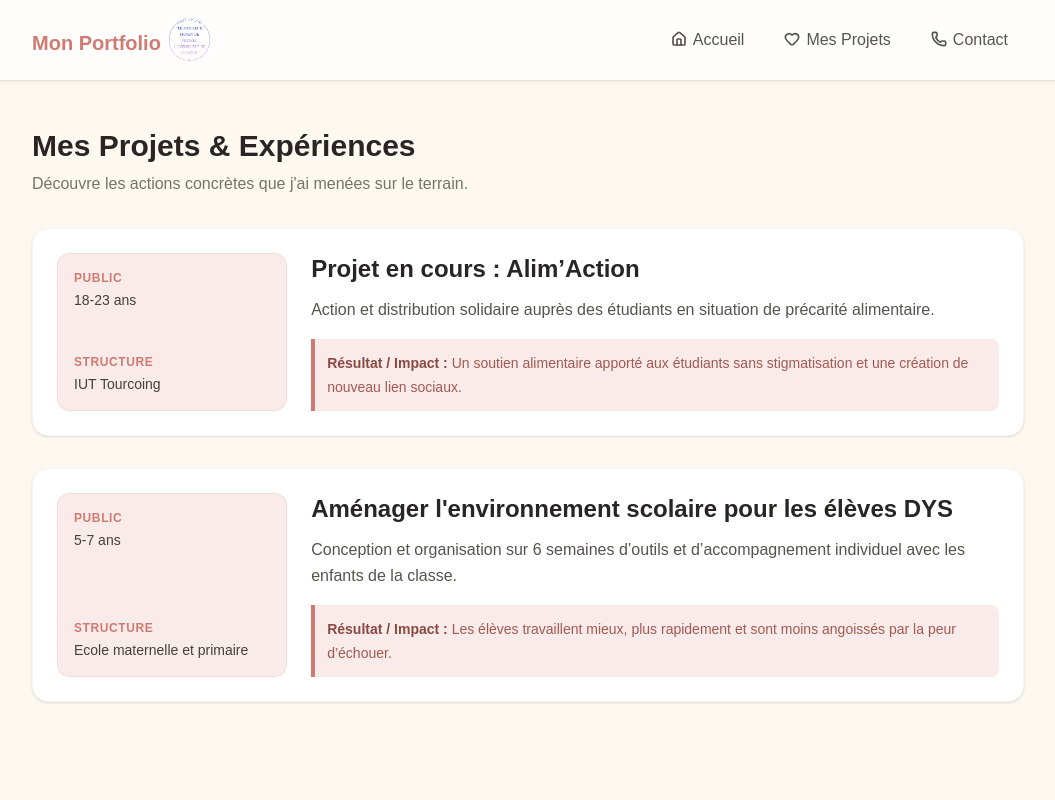
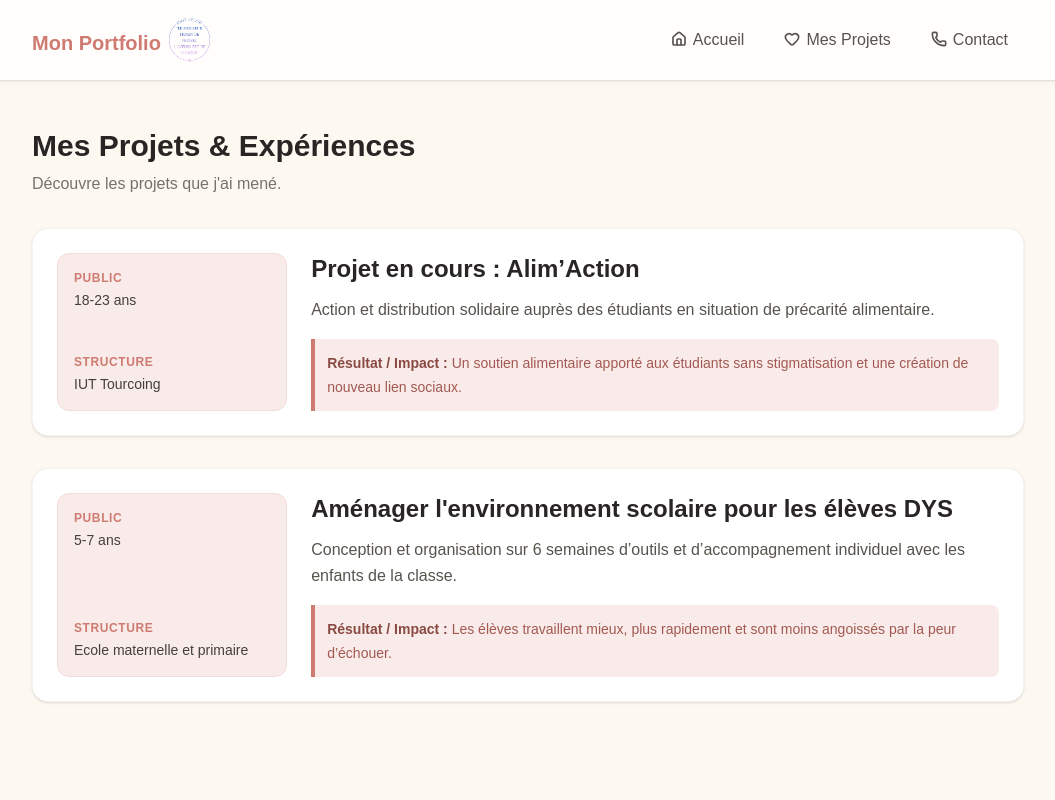
Before and after one commit to ykanael/portfolio, a Next.js app: page /projets in a window 1280 px wide. Shown: the top 800 px of the page, without its empty margins (112-1167 px from the left). Built offline with nearby package versions, Linux system fonts and the light colour scheme.

Commit message:
Update page.tsx

```diff
--- a/app/projets/page.tsx
+++ b/app/projets/page.tsx
@@ -24,7 +24,7 @@ export default function Projets() {
       <div>
         <h1 className="text-3xl font-bold text-stone-800">Mes Projets & Expériences</h1>
         <p className="text-stone-500 mt-2">
-          Découvre les actions concrètes que j'ai menées sur le terrain.
+          Découvre les projets que j'ai mené.
         </p>
       </div>
 
```
